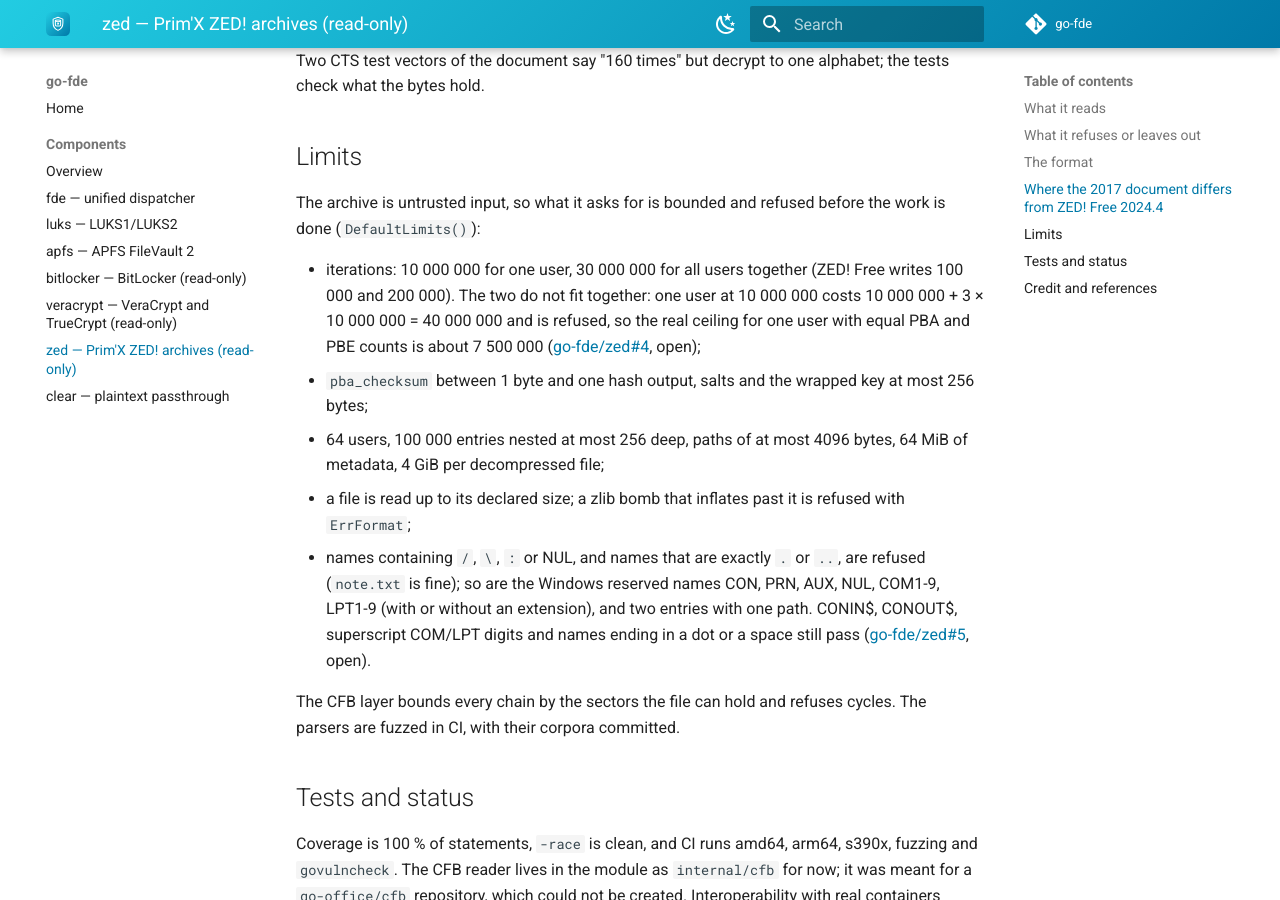
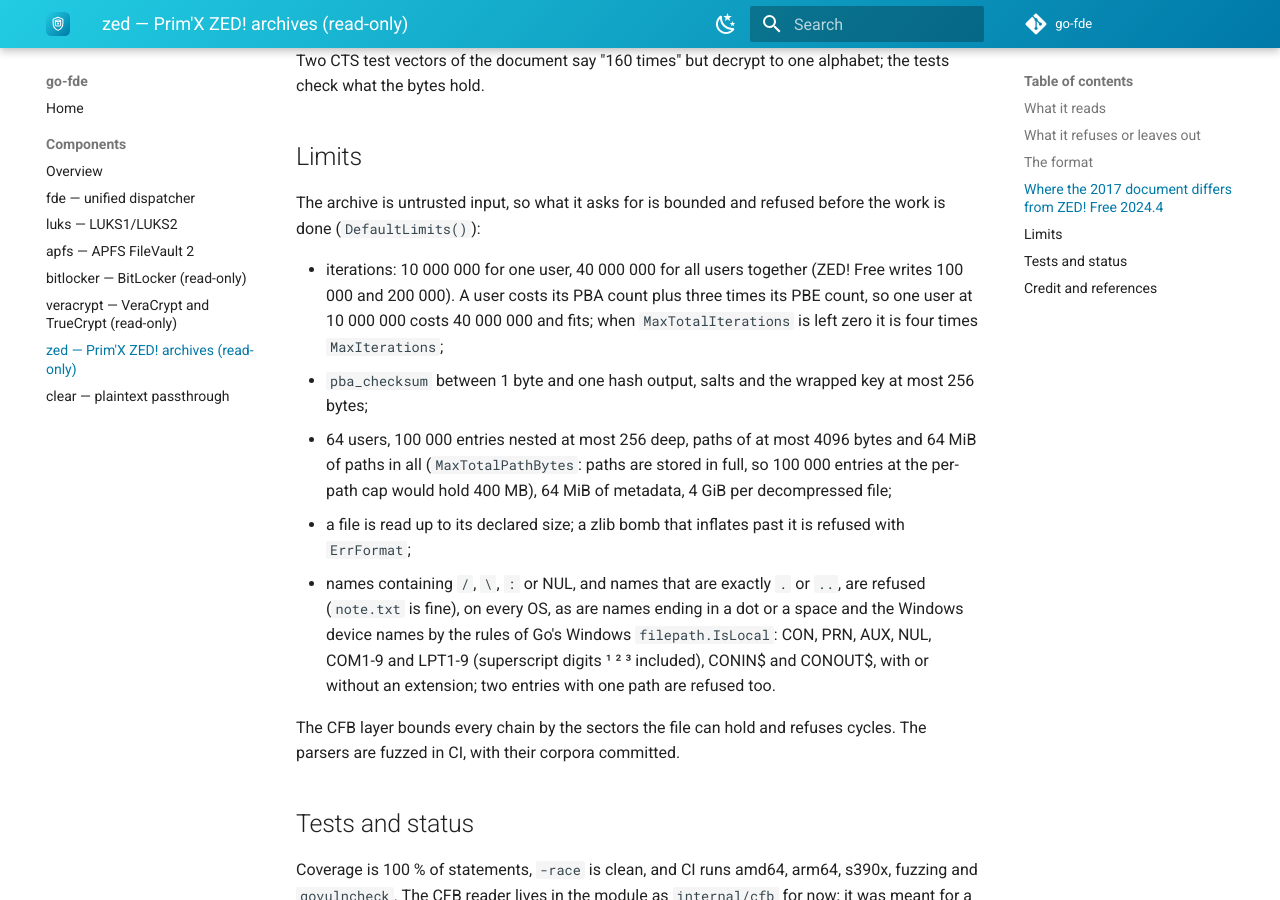
Before and after one commit to go-fde/docs, an MkDocs documentation site: the page built from docs/components/zed.md, in a window 1280 px wide and 900 px high, scrolled down 2356 px. Built offline with MkDocs 1.6.1 and Material for MkDocs 9.7.7, drawn with Linux system fonts in a browser that asks for light colours; the version menu is left out; some of the changed text lies outside the part shown.

Commit message:
Update the zed page for v0.1.1 (#17)
Co-authored-by: Claude Sonnet 5.5 <noreply@anthropic.com>

```diff
--- a/docs/components/zed.md
+++ b/docs/components/zed.md
@@ -81,24 +81,25 @@ alphabet; the tests check what the bytes hold.
 The archive is untrusted input, so what it asks for is bounded and refused
 before the work is done (`DefaultLimits()`):
 
-- iterations: 10 000 000 for one user, 30 000 000 for all users together
-  (ZED! Free writes 100 000 and 200 000). The two do not fit together: one
-  user at 10 000 000 costs 10 000 000 + 3 × 10 000 000 = 40 000 000 and is
-  refused, so the real ceiling for one user with equal PBA and PBE counts is
-  about 7 500 000
-  ([go-fde/zed#4](https://github.com/go-fde/zed/issues/4), open);
+- iterations: 10 000 000 for one user, 40 000 000 for all users together
+  (ZED! Free writes 100 000 and 200 000). A user costs its PBA count plus
+  three times its PBE count, so one user at 10 000 000 costs 40 000 000 and
+  fits; when `MaxTotalIterations` is left zero it is four times
+  `MaxIterations`;
 - `pba_checksum` between 1 byte and one hash output, salts and the wrapped key
   at most 256 bytes;
 - 64 users, 100 000 entries nested at most 256 deep, paths of at most 4096
-  bytes, 64 MiB of metadata, 4 GiB per decompressed file;
+  bytes and 64 MiB of paths in all (`MaxTotalPathBytes`: paths are stored in
+  full, so 100 000 entries at the per-path cap would hold 400 MB), 64 MiB of
+  metadata, 4 GiB per decompressed file;
 - a file is read up to its declared size; a zlib bomb that inflates past it is
   refused with `ErrFormat`;
 - names containing `/`, `\`, `:` or NUL, and names that are exactly `.` or
-  `..`, are refused (`note.txt` is fine); so are the Windows reserved names
-  CON, PRN, AUX, NUL, COM1-9, LPT1-9 (with or without an extension), and two
-  entries with one path. CONIN$, CONOUT$, superscript COM/LPT digits and names
-  ending in a dot or a space still pass
-  ([go-fde/zed#5](https://github.com/go-fde/zed/issues/5), open).
+  `..`, are refused (`note.txt` is fine), on every OS, as are names ending in
+  a dot or a space and the Windows device names by the rules of Go's Windows
+  `filepath.IsLocal`: CON, PRN, AUX, NUL, COM1-9 and LPT1-9 (superscript
+  digits ¹ ² ³ included), CONIN$ and CONOUT$, with or without an extension;
+  two entries with one path are refused too.
 
 The CFB layer bounds every chain by the sectors the file can hold and refuses
 cycles. The parsers are fuzzed in CI, with their corpora committed.
```
Also changed, not shown: other parts of docs/components/zed.md (+1 -1 lines), docs/components/index.md (+1 -1 lines).
